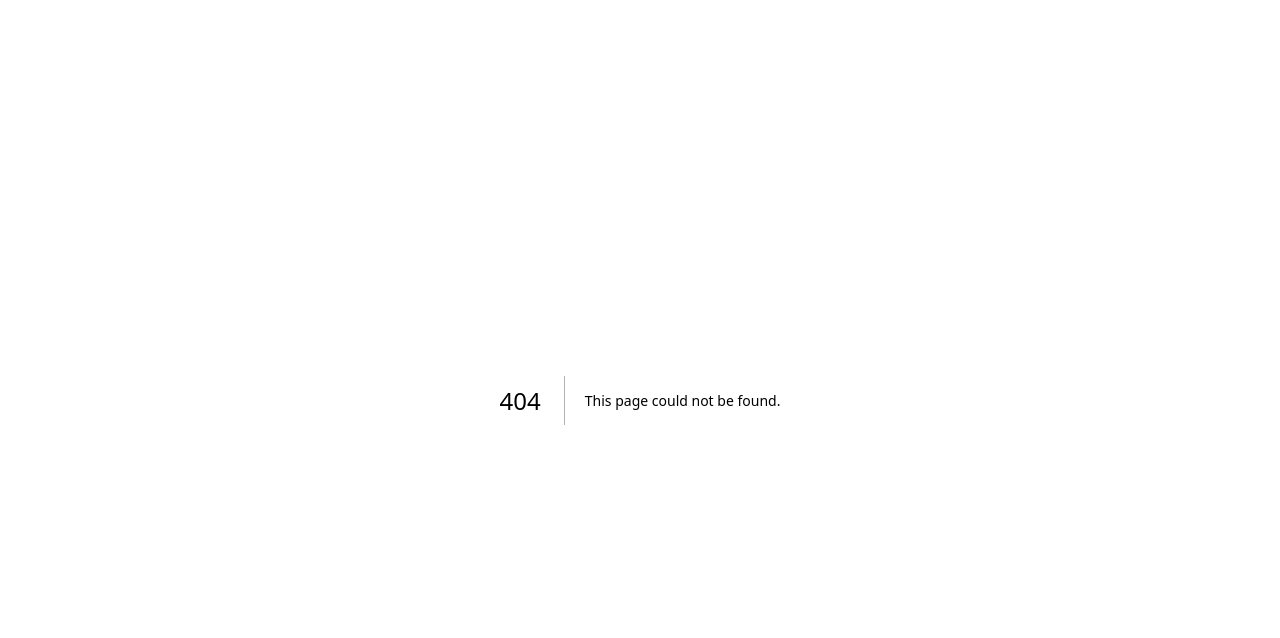
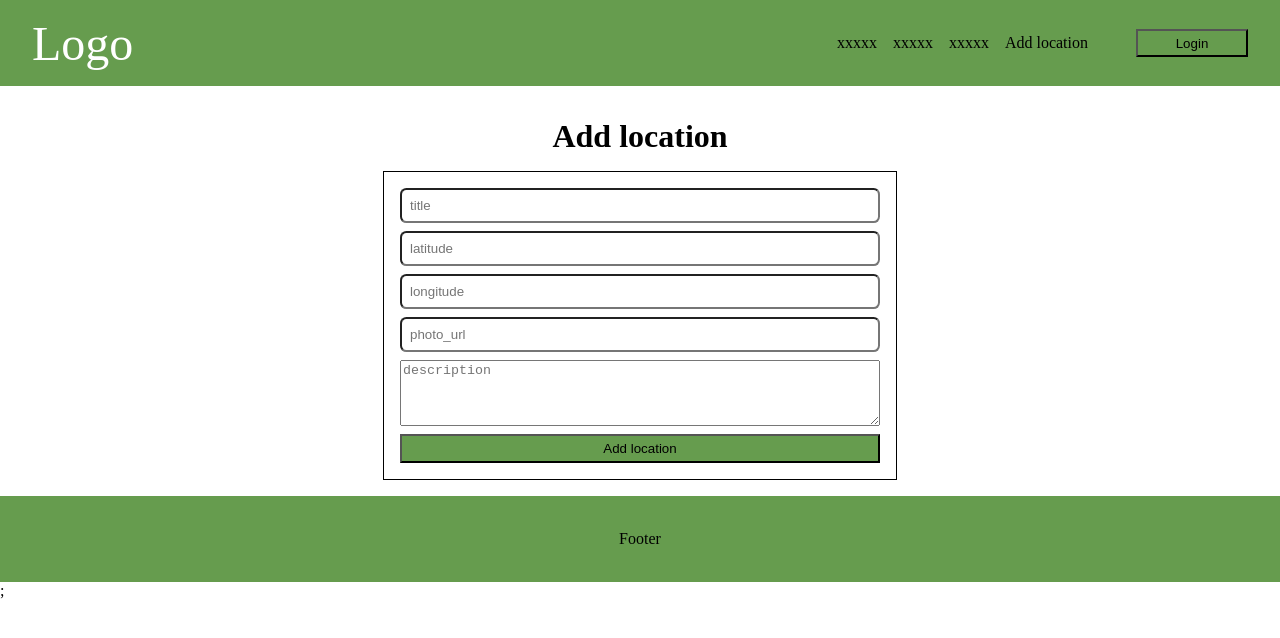
Before and after one commit to Vytautas77/react_locations_FrontEnd, a Next.js app: page /add-location in a window 1280 px wide. Before the commit this address had no page. Shown: the top 638 px of the page. Built offline with nearby package versions, Linux system fonts and the light colour scheme.

Commit message:
added locations add

```diff
--- /dev/null
+++ b/src/pages/add-location/addLocation.module.css
@@ -0,0 +1,29 @@
+.form {
+  width: 30rem;
+  margin: auto;
+  display: flex;
+  flex-direction: column;
+  gap: 0.5rem;
+  border: 1px solid black;
+  padding: 1rem;
+  margin-bottom: 1rem;
+}
+
+.h1 {
+  margin-top: 2rem;
+  margin-bottom: 1rem;
+  text-align: center;
+}
+.form input {
+  padding: 0.5rem;
+  border-radius: 0.4rem;
+}
+.btn {
+  cursor: pointer;
+  padding: 0.3rem 0.5rem;
+  background-color: #669c4e;
+}
+.btn:hover {
+  background-color: #374724;
+  color: white;
+}
--- /dev/null
+++ b/src/pages/add-location/index.tsx
@@ -0,0 +1,70 @@
+import React, { useState } from "react";
+import Header from "../components/Header/Header";
+import Footer from "../components/Footer/Footer";
+import styles from "./addLocation.module.css";
+import axios from "axios";
+
+const AddLocation = () => {
+  const [title, setTitle] = useState("");
+  const [latitude, setLatitude] = useState("");
+  const [longitude, setLongitude] = useState("");
+  const [location_photo_url, setLocation_photo_url] = useState("");
+  const [description, setDescription] = useState("");
+
+  const onAddLocation = () => {
+    const location = {
+      title,
+      latitude,
+      longitude,
+      location_photo_url,
+      description,
+    };
+
+    const response = axios.post("http://localhost:3001/locations", {
+      ...location,
+    });
+    console.log(response);
+  };
+
+  return (
+    <>
+      <Header />
+      <h1 className={styles.h1}> Add location</h1>
+      <div className={styles.form}>
+        <input
+          value={title}
+          onChange={(e) => setTitle(e.target.value)}
+          placeholder="title"
+        />
+        <input
+          value={latitude}
+          onChange={(e) => setLatitude(e.target.value)}
+          placeholder="latitude"
+        />
+        <input
+          value={longitude}
+          onChange={(e) => setLongitude(e.target.value)}
+          placeholder="longitude"
+        />
+        <input
+          value={location_photo_url}
+          onChange={(e) => setLocation_photo_url(e.target.value)}
+          placeholder="photo_url"
+        />
+        <textarea
+          value={description}
+          onChange={(e) => setDescription(e.target.value)}
+          rows={4}
+          cols={50}
+          placeholder="description"
+        />
+        <button className={styles.btn} onClick={onAddLocation}>
+          Add location
+        </button>
+      </div>
+      <Footer />;
+    </>
+  );
+};
+
+export default AddLocation;
--- a/src/pages/components/Header/Header.tsx
+++ b/src/pages/components/Header/Header.tsx
@@ -1,9 +1,14 @@
 import React from "react";
 import styles from "./header.module.css";
+import Link from "next/link";
 const Header = () => {
   return (
     <div className={styles.wrapper}>
-      <div className={styles.logo}>Logo</div>
+      <div>
+        <Link href={"/"} className={styles.link}>
+          Logo
+        </Link>
+      </div>
       <nav className={styles.navBar}>
         <ul>
           <li>
@@ -16,7 +21,7 @@ const Header = () => {
             <a href="#">xxxxx</a>
           </li>
           <li>
-            <a href="#">xxxxx</a>
+            <Link href="/add-location">Add location</Link>
           </li>
         </ul>
         <button>Login</button>
--- a/src/pages/components/Header/header.module.css
+++ b/src/pages/components/Header/header.module.css
@@ -6,10 +6,13 @@
   padding: 0.2rem 2rem;
   background-color: #669c4e;
 }
-.logo {
+
+.link {
+  text-decoration: none;
+  color: white;
   font-size: 3rem;
-  color: white;
 }
+
 .navBar {
   display: flex;
   gap: 3rem;
--- /dev/null
+++ b/src/pages/components/LocationId/locationId.module.css
@@ -0,0 +1,13 @@
+.wrapper {
+  width: 80%;
+  border: 1px solid black;
+  margin: 1rem 3rem;
+  display: grid;
+  grid-template-columns: 1fr 1fr;
+  gap: 1rem;
+  padding: 1rem;
+}
+.photo {
+  width: 100%;
+  height: auto;
+}
```
Also changed, not shown: src/pages/components/LocationId/LocationId.tsx (added, +37 -0 lines), src/pages/location/[id].tsx (+35 -2 lines).
